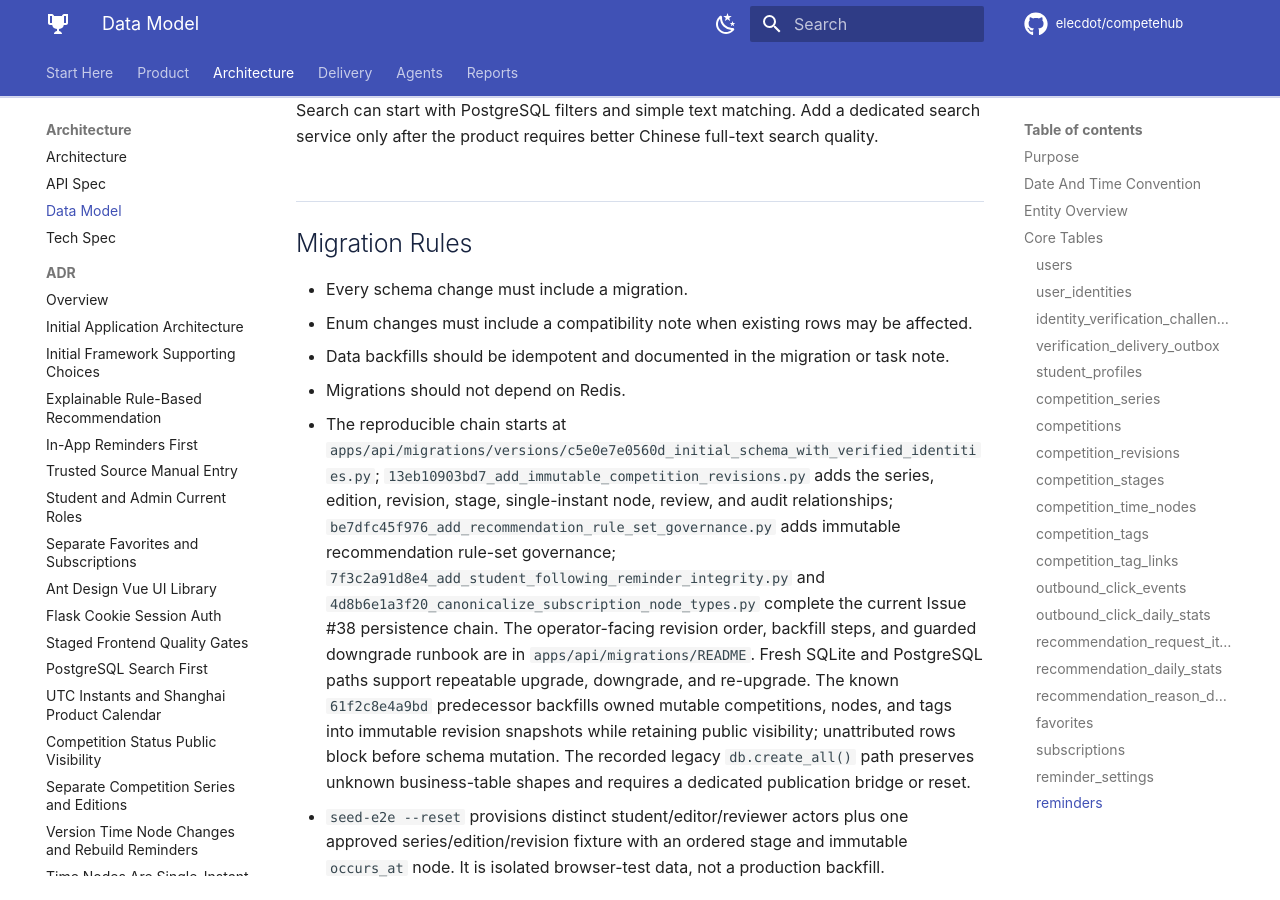
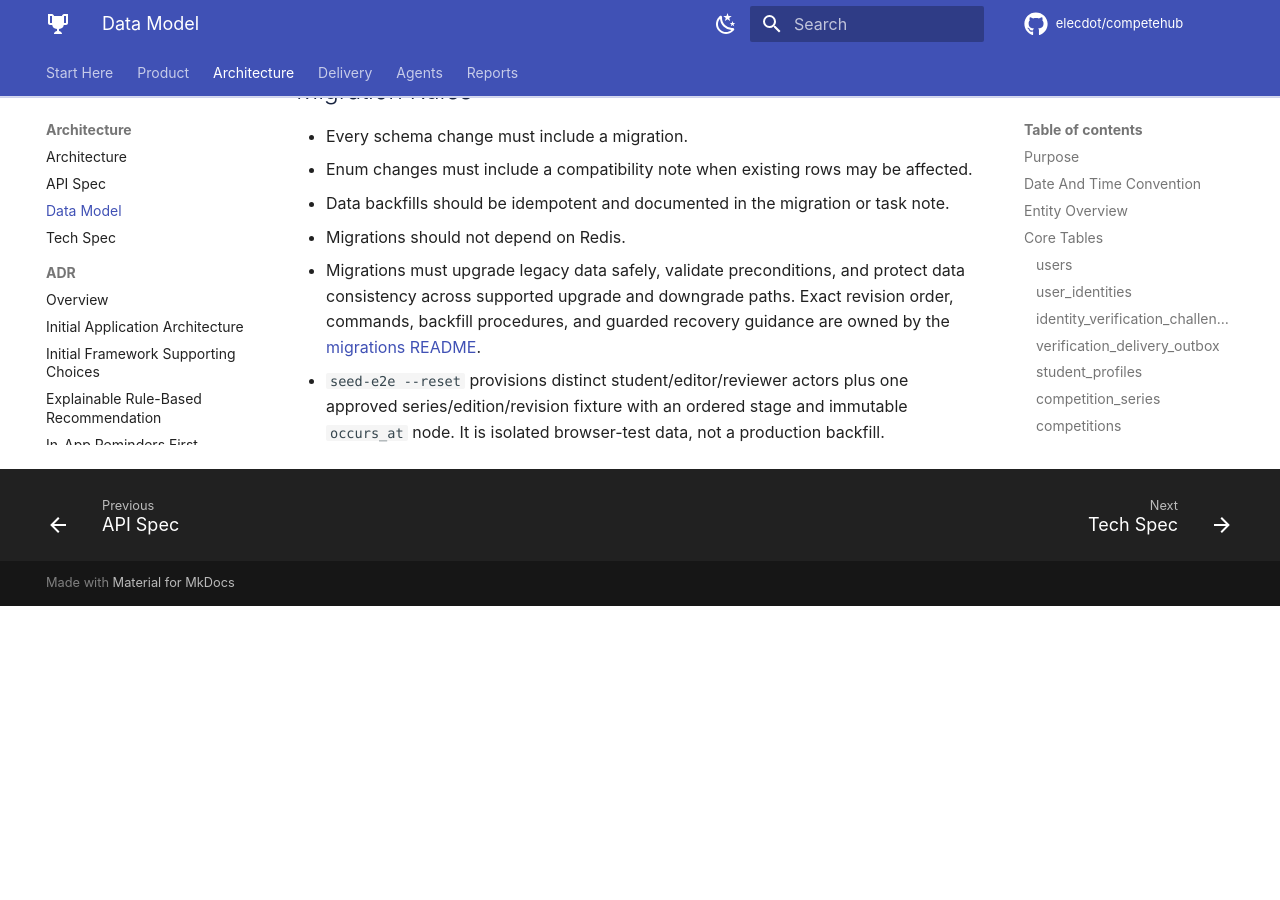
Before and after one commit to elecdot/competehub, an MkDocs documentation site: the page built from docs/data_model.md, in a window 1280 px wide and 900 px high, scrolled down 31747 px. Built offline with MkDocs 1.6.1 and Material for MkDocs 9.7.7, drawn with Linux system fonts in a browser that asks for light colours; comment, search, counter and statistics services are not loaded; after the commit the page ends 32353 px from its top, so only the background shows below that; some of the changed text lies outside the part shown.

Commit message:
docs(migrations): keep operator guidance in migration runbook

```diff
--- a/docs/data_model.md
+++ b/docs/data_model.md
@@ -697,24 +697,19 @@ Rules:
   default. Subscription creation, re-subscription, semantic preference updates,
   reminder reconciliation, and subscription summary reads fail without changing
   the subscription or any reminder plan.
-- Migration `7f3c2a91d8e4`, following `be7dfc45f976`, preserves an existing
-  setting row and creates a missing row for every student from legacy profile
-  values (or enabled/three-day defaults when no profile exists), with controlled
-  default node types. It only upgrades an empty engagement predecessor; retained
-  favorites, subscriptions, or reminders block before schema mutation. Explicit
-  backfill IDs require PostgreSQL sequence synchronization. Its downgrade also
-  requires empty engagement tables, restores profile compatibility values from
-  this table, and refuses when any profile has no setting row.
+- Engagement and reminder migrations preserve existing settings, create missing
+  settings with valid defaults, and reject invalid or inconsistent legacy data
+  before mutation so that data integrity is maintained. The operator-facing
+  migration and recovery procedure is owned by the
+  [migrations README](../apps/api/migrations/README).
 - New settings default to enabled, three days, and the controlled primary core
   types `registration_deadline`, `submission_deadline`, and
   `competition_start`. These values prefill a confirmation and are not consent.
 - Subscription-level settings are copied from the student's confirmed choice
   and may differ from later global defaults.
-- Migration `4d8b6e1a3f20`, following `7f3c2a91d8e4`, normalizes persisted
-  subscription node types to the controlled order
-  `registration_deadline`, `submission_deadline`, `competition_start`. Invalid,
-  duplicate, or unknown persisted values block the upgrade. Its no-op downgrade
-  is lossless because request ordering was never a persisted contract.
+- Persisted subscription node types use the controlled order
+  `registration_deadline`, `submission_deadline`, `competition_start`; invalid,
+  duplicate, or unknown values are not accepted.
 - Disabling global reminders cancels pending plans with a global-disabled
   reason while preserving subscriptions and calendar nodes. Global
   `message_enabled` false-to-true restoration remains Issue #40 scope.
@@ -1192,22 +1187,10 @@ Search can start with PostgreSQL filters and simple text matching. Add a dedicat
 - Enum changes must include a compatibility note when existing rows may be affected.
 - Data backfills should be idempotent and documented in the migration or task note.
 - Migrations should not depend on Redis.
-- The reproducible chain starts at
-  `apps/api/migrations/versions/c5e0e7e0560d_initial_schema_with_verified_identities.py`;
-  `13eb10903bd7_add_immutable_competition_revisions.py` adds the series,
-  edition, revision, stage, single-instant node, review, and audit relationships;
-  `be7dfc45f976_add_recommendation_rule_set_governance.py` adds immutable
-  recommendation rule-set governance;
-  `7f3c2a91d8e4_add_student_following_reminder_integrity.py` and
-  `4d8b6e1a3f20_canonicalize_subscription_node_types.py` complete the current
-  Issue #38 persistence chain. The operator-facing revision order, backfill
-  steps, and guarded downgrade runbook are in `apps/api/migrations/README`.
-  Fresh SQLite and PostgreSQL paths support repeatable upgrade, downgrade, and
-  re-upgrade. The known `61f2c8e4a9bd` predecessor backfills owned mutable
-  competitions, nodes, and tags into immutable revision snapshots while
-  retaining public visibility; unattributed rows block before schema mutation.
-  The recorded legacy `db.create_all()` path preserves unknown business-table
-  shapes and requires a dedicated publication bridge or reset.
+- Migrations must upgrade legacy data safely, validate preconditions, and protect
+  data consistency across supported upgrade and downgrade paths. Exact revision
+  order, commands, backfill procedures, and guarded recovery guidance are owned
+  by the [migrations README](../apps/api/migrations/README).
 - `seed-e2e --reset` provisions distinct student/editor/reviewer actors plus one
   approved series/edition/revision fixture with an ordered stage and immutable
   `occurs_at` node. It is isolated browser-test data, not a production backfill.
```
